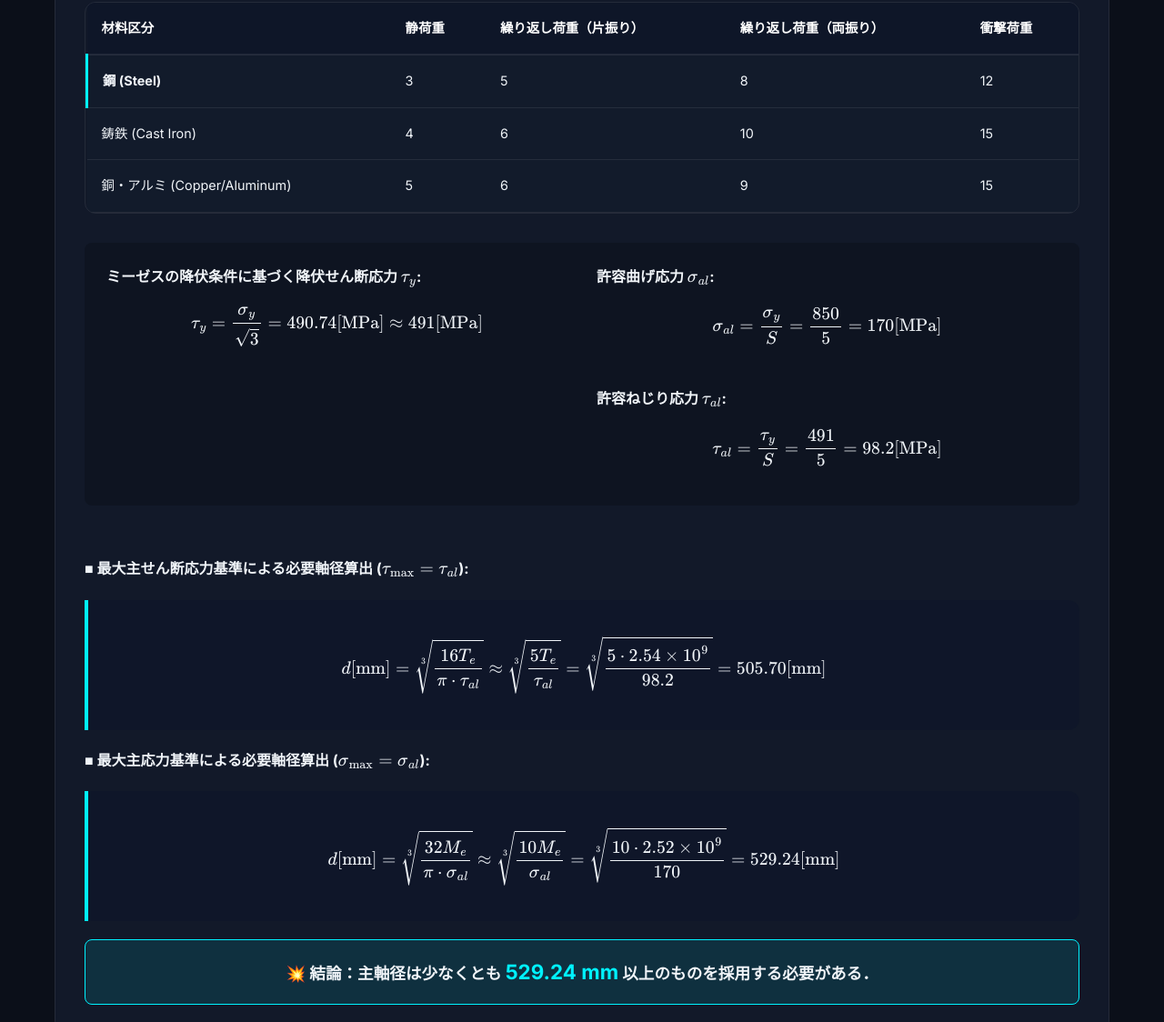
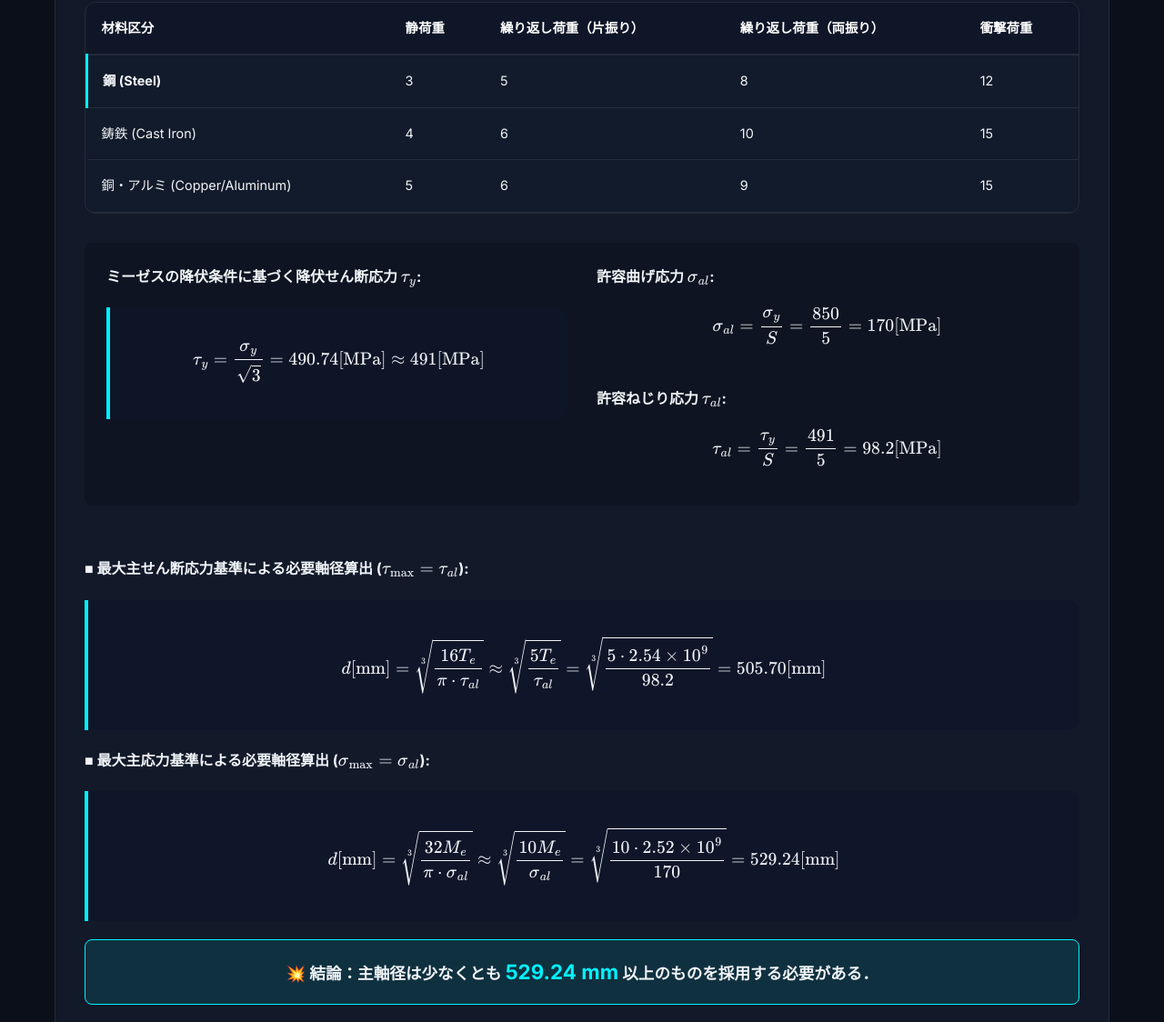
Before and after one commit to p2cz9zus/Bearing, a plain HTML site: page index.html in a window 1280 px wide. Shown: the part 3066-4190 px from the top of the page at 91% size. Drawn offline with nearby package versions, Linux system fonts and the light colour scheme.

Commit message:
Update index.html

```diff
--- a/index.html
+++ b/index.html
@@ -563,7 +563,9 @@
                 <div class="grid-2" style="margin-top: 1.5rem; background: rgba(0,0,0,0.2); padding: 1.5rem; border-radius: 8px;">
                     <div>
                         <strong>ミーゼスの降伏条件に基づく降伏せん断応力 $\tau_y$:</strong>
-                        $$\tau_{y} = \frac{\sigma_{y}}{\sqrt{3}} = 490.74[\text{MPa}] \approx 491[\text{MPa}]$$
+                        <div class="equation-box">
+                            $$\tau_{y} = \frac{\sigma_{y}}{\sqrt{3}} = 490.74[\text{MPa}] \approx 491[\text{MPa}]$$
+                        </div>
                     </div>
                     <div>
                         <strong>許容曲げ応力 $\sigma_{al}$:</strong> $$\sigma_{al} = \frac{\sigma_{y}}{S} = \frac{850}{5} = 170[\text{MPa}]$$
```
